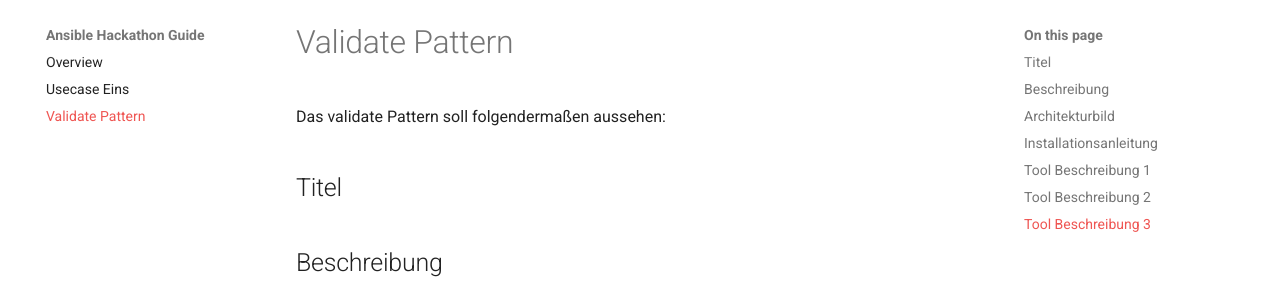
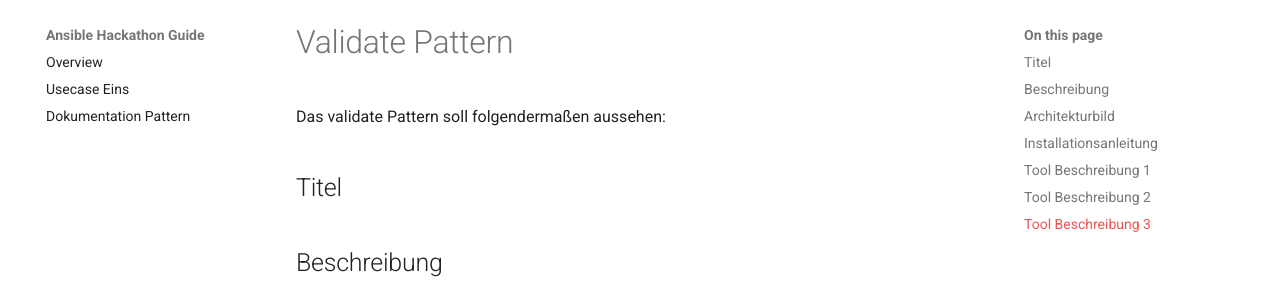
Before and after one commit to TimGrt/Ansible-Hackathon, an MkDocs documentation site: the page built from docs/validate_pattern/index.md, in a window 1280 px wide. Shown: the part 122-422 px from the top of the page. Built offline with MkDocs 1.6.1 and Material for MkDocs 9.7.7, drawn with Linux system fonts in a browser that asks for light colours; plug-ins that fetch from the network failed and are left out; comment, search, counter and statistics services are not loaded.

Commit message:
change validate pattern to docu pattern

```diff
--- a/mkdocs.yml
+++ b/mkdocs.yml
@@ -106,4 +106,4 @@ repo_name: TimGrt/Ansible-Hackathon
 nav:
   - "Overview": index.md
   - "Usecase Eins": ./usecase_one/index.md
-  - "Validate Pattern": ./validate_pattern/index.md
+  - "Dokumentation Pattern": ./docu_pattern/index.md
```
